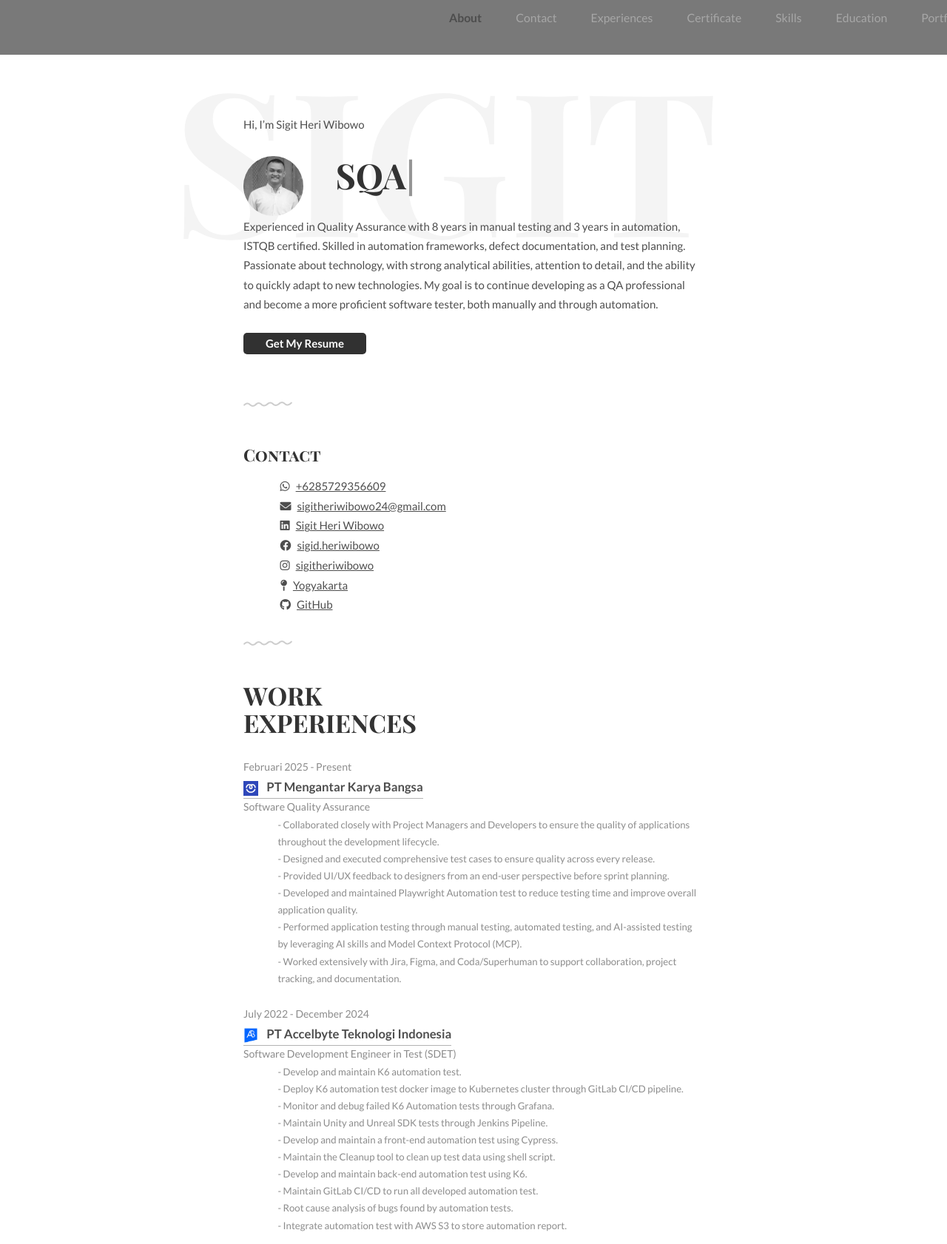
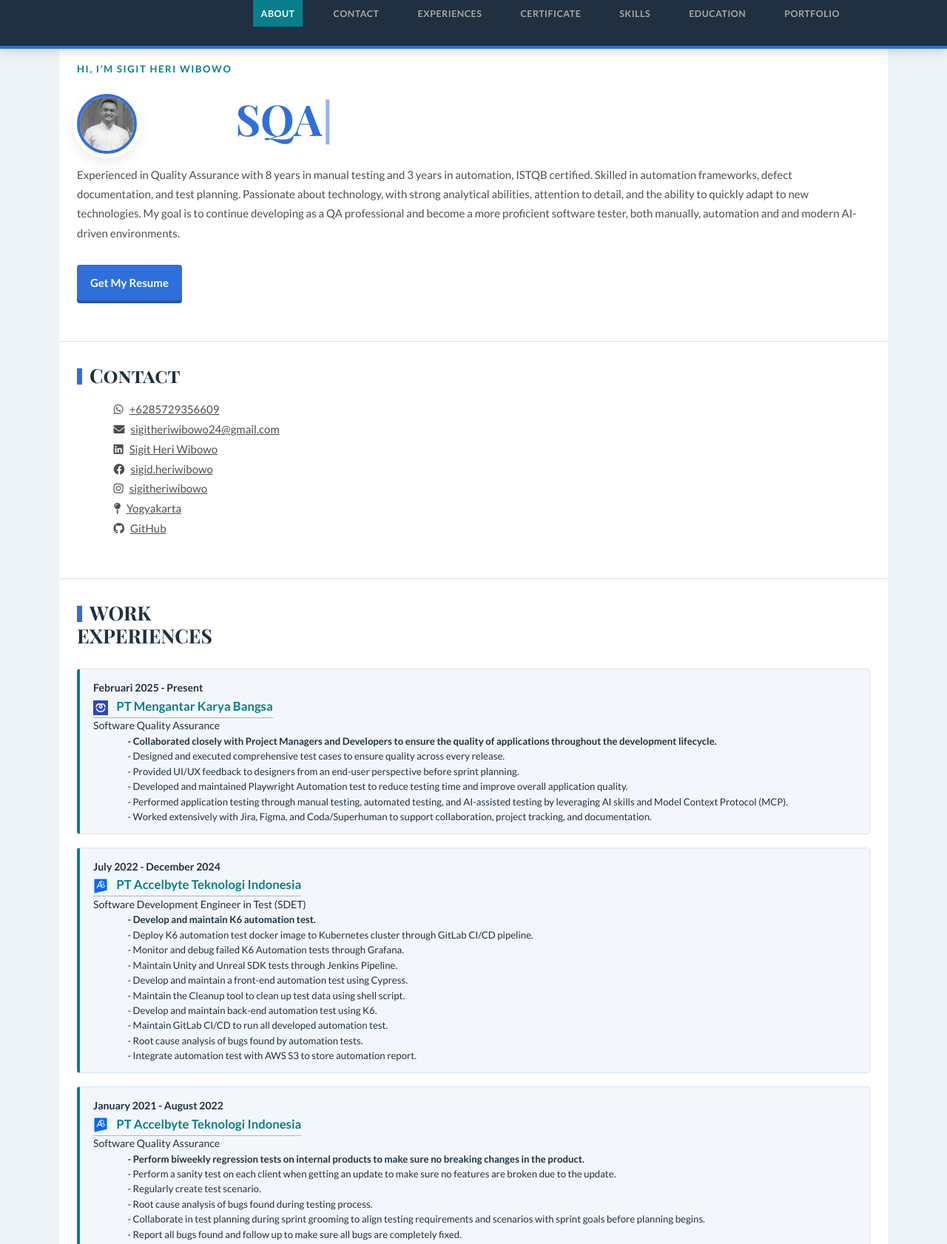
Before and after one commit to Sidigidit/portfolio, a plain HTML site: page index.html in a window 1280 px wide. Shown: the top 1682 px of the page at 74% size. Drawn offline with Linux system fonts and the light colour scheme.

Commit message:
Tidy portfolio UI styling

```diff
--- a/index.html
+++ b/index.html
@@ -60,18 +60,12 @@
 			transition: transform 0.3s ease-in-out;
 		}
 
-		/* Optional: On hover, content background can change */
-		/* .expandable-content:hover {
-			transform: scale(1.02); /* Slight zoom on hover */
-			/* box-shadow: 0 6px 12px rgba(0, 0, 0, 0.2); Enhanced shadow */
-		/* } */
-
-		/* When the content is expanded, you can also give it a fade-in effect */
+		/* When the content is expanded, give it a fade-in effect */
 		.expandable-content.show {
 			display: block;
 			opacity: 0;
 			animation: fadeIn 0.5s forwards;
-		} */
+		}
 
 		@keyframes fadeIn {
 			from {
@@ -243,6 +237,203 @@
 			outline: none;
 		}
 
+		:root {
+			--ink: #203040;
+			--muted: #64748b;
+			--surface: #ffffff;
+			--surface-alt: #f3f7fb;
+			--line: #d8e3ed;
+			--teal: #087f8c;
+			--accent: #2f6fdb;
+			--accent-dark: #2256ad;
+		}
+
+		html { scroll-behavior: smooth; }
+
+		body {
+			padding-top: 52px;
+			background: #eef4f7;
+			color: var(--ink);
+		}
+
+		.main-nav {
+			padding: 0;
+			background: var(--ink);
+			border-bottom: 4px solid var(--accent);
+			box-shadow: 0 3px 14px rgba(32, 48, 64, 0.18);
+		}
+
+		.main-nav .container {
+			width: 100%;
+			max-width: 1120px;
+			padding: 0 24px;
+		}
+
+		.navbar ul { justify-content: flex-end; gap: 4px; }
+		.navbar ul li { padding: 0; }
+		.navbar ul li a {
+			display: block;
+			padding: 13px 11px 11px;
+			color: #d9e8ee;
+			font-size: 0.78rem;
+			font-weight: 700;
+			line-height: 1;
+			text-transform: uppercase;
+			letter-spacing: 0.04em;
+		}
+
+		.navbar ul li a:hover,
+		.navbar ul li.active a {
+			color: #fff !important;
+			background: var(--teal);
+		}
+
+		.container { max-width: 1120px; padding: 0 24px; }
+
+		.intro {
+			max-width: 1120px;
+			margin: 0 auto;
+			padding: 58px 24px 42px;
+			background: var(--surface);
+			border-bottom: 1px solid var(--line);
+		}
+
+		.intro > .container { max-width: none; padding: 0; }
+		.intro p:first-child {
+			color: var(--teal);
+			font-size: 0.82rem;
+			font-weight: 700;
+			letter-spacing: 0.12em;
+			text-transform: uppercase;
+		}
+		.intro .wrap { margin: 18px 0 0; }
+		.intro h1 span { color: var(--accent); font-size: clamp(2rem, 5vw, 3.6rem); }
+		.intro img {
+			border: 4px solid var(--accent);
+			box-shadow: 0 0 0 6px #fff, 0 7px 20px rgba(32, 48, 64, 0.16);
+		}
+
+		.section {
+			max-width: 1120px;
+			margin: 0 auto;
+			padding: 30px 24px;
+			background: var(--surface);
+			border-bottom: 1px solid var(--line);
+		}
+		.section.second { margin-bottom: 0; }
+		.section > .container { max-width: none; padding: 0; }
+		.section .container:after { display: none; }
+		.section h1,
+		.section h2 {
+			margin-bottom: 18px;
+			color: var(--ink);
+			font-size: 1.65rem;
+			line-height: 1.15;
+		}
+		.section h1:before,
+		.section h2:before {
+			display: inline-block;
+			width: 7px;
+			height: 22px;
+			margin-right: 10px;
+			background: var(--accent);
+			content: '';
+			vertical-align: -2px;
+		}
+
+		.work-list {
+			margin-bottom: 18px !important;
+			padding: 14px 18px 12px;
+			border: 1px solid var(--line);
+			border-left: 4px solid var(--teal);
+			background: var(--surface-alt);
+			border-radius: 4px;
+		}
+		.work-list li { line-height: 1.55; }
+		.work .work-list li,
+		.award-list li,
+		.skill-list li,
+		.expandable-content li {
+			color: var(--ink) !important;
+		}
+		.work-list li:first-child,
+		.award-list li:first-child,
+		.skill-list li:first-child {
+			color: var(--ink) !important;
+			font-weight: 700;
+		}
+		.work-list li a { color: var(--teal); border-bottom: 0; }
+
+		.section-header {
+			margin: 12px 0 0;
+			padding: 11px 14px;
+			border: 1px solid #b9d7dc;
+			border-left: 4px solid var(--teal);
+			border-radius: 4px;
+			background: #e9f6f7;
+			color: var(--teal);
+			font-size: 0.9rem;
+			box-shadow: none;
+		}
+		.section-header:hover { background: #d5eff1; transform: none; box-shadow: none; }
+		.expandable-content {
+			margin-top: 8px;
+			padding: 16px;
+			border: 1px solid var(--line);
+			border-radius: 4px;
+			background: var(--surface-alt);
+			box-shadow: none;
+		}
+		.expandable-content li,
+		.expandable-content p { line-height: 1.55; }
+
+		.download-btn {
+			padding: 9px 16px;
+			margin-top: 4px;
+			background: var(--accent);
+			border: 2px solid var(--accent);
+			border-radius: 4px;
+			box-shadow: 0 4px 0 var(--accent-dark);
+		}
+		.download-btn:hover { background: var(--accent-dark); color: #fff !important; }
+
+		.certificates-container { justify-content: flex-start; gap: 14px; margin-top: 14px; }
+		.certificate {
+			max-width: 160px;
+			padding: 8px;
+			border: 1px solid var(--line);
+			border-radius: 4px;
+			background: #fff;
+		}
+		.certificate img,
+		.cert-image { border: 0; border-radius: 2px; box-shadow: none; }
+		.certificate h3 { margin-top: 8px; color: var(--ink); font-size: 0.78rem; line-height: 1.35; }
+
+		.quote {
+			margin-top: 0;
+			padding: 34px 0;
+			background: linear-gradient(115deg, #087f8c, #203040);
+		}
+		.quote h1 { margin: 14px 0; padding: 22px; border: 2px solid rgba(255, 255, 255, 0.75); font-size: 1.55rem; line-height: 1.3; }
+		footer { padding: 22px 0 12px; background: var(--ink); }
+		footer p,
+		footer .social a { color: #d9e8ee; }
+
+		@media only screen and (max-width: 767px) {
+			body { padding-top: 48px; }
+			.main-nav .container { padding: 0 10px; }
+			.navbar ul { justify-content: center; flex-wrap: wrap; }
+			.navbar ul li a { padding: 10px 7px 9px; font-size: 0.68rem; }
+			.intro,
+			.section { padding-right: 16px; padding-left: 16px; }
+			.intro { padding-top: 38px; }
+			.intro .unit-20,
+			.intro .unit-80 { width: 100%; text-align: center; }
+			.intro h1 { margin-top: 18px; }
+			.work-list { padding: 12px; }
+			.certificate { max-width: calc(50% - 7px); }
+		}
+
 	</style>
 </head>
 <body>
@@ -281,7 +472,7 @@
 					<h1><span id="typed"></span></h1>
 				</div>
 				<p>
-					Experienced in Quality Assurance with 8 years in manual testing and 3 years in automation, ISTQB certified. Skilled in automation frameworks, defect documentation, and test planning. Passionate about technology, with strong analytical abilities, attention to detail, and the ability to quickly adapt to new technologies. My goal is to continue developing as a QA professional and become a more proficient software tester, both manually and through automation.<br><br>
+					Experienced in Quality Assurance with 8 years in manual testing and 3 years in automation, ISTQB certified. Skilled in automation frameworks, defect documentation, and test planning. Passionate about technology, with strong analytical abilities, attention to detail, and the ability to quickly adapt to new technologies. My goal is to continue developing as a QA professional and become a more proficient software tester, both manually, automation and and modern AI-driven environments.<br><br>
 					<a href="https://drive.google.com/file/d/1kuESa2TnnxX1IALyBXbfHAv7bnptDONz/view" target="_blank" download="resumeSigit.pdf" class="download-btn">
 						Get My Resume
 					</a>
```
